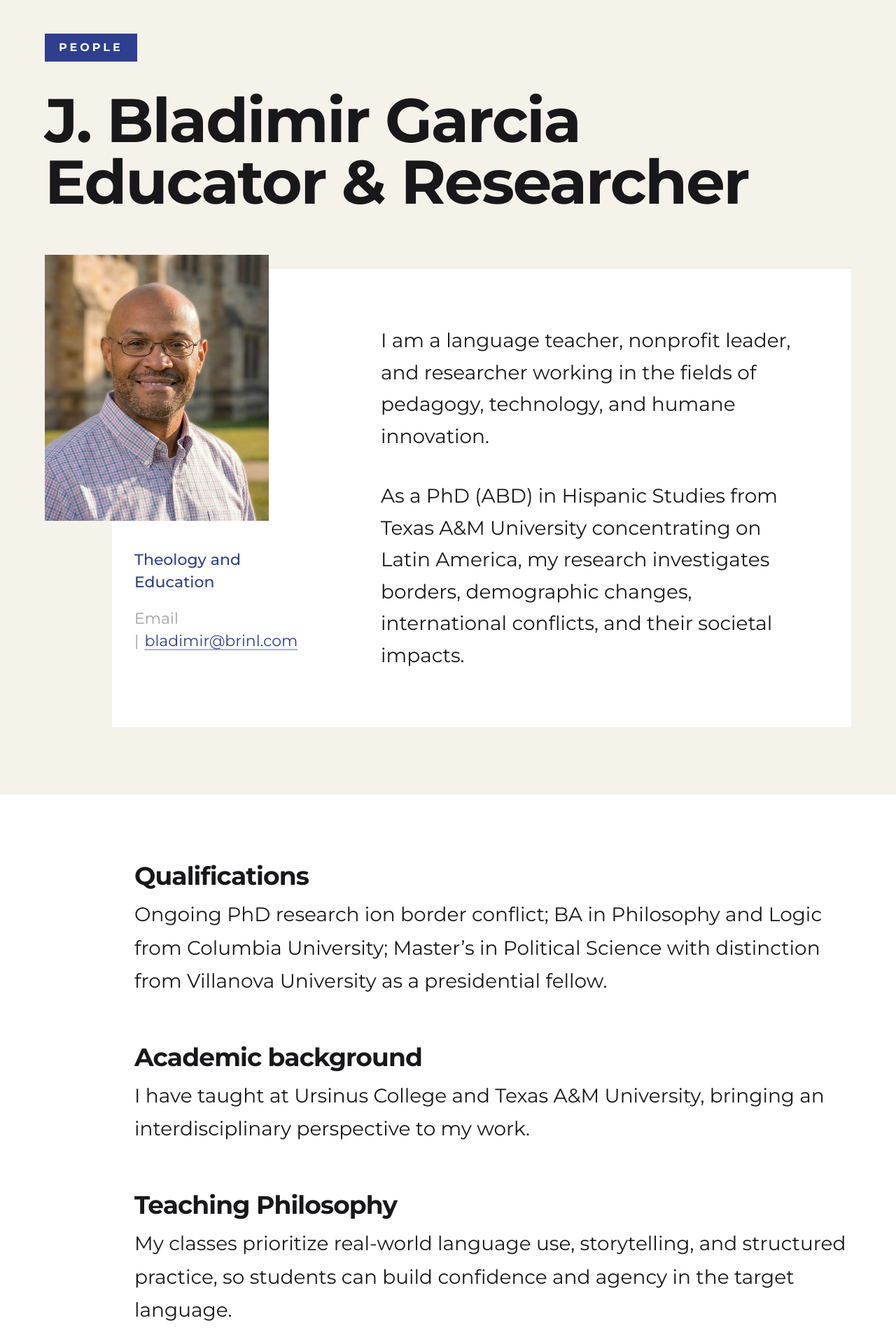
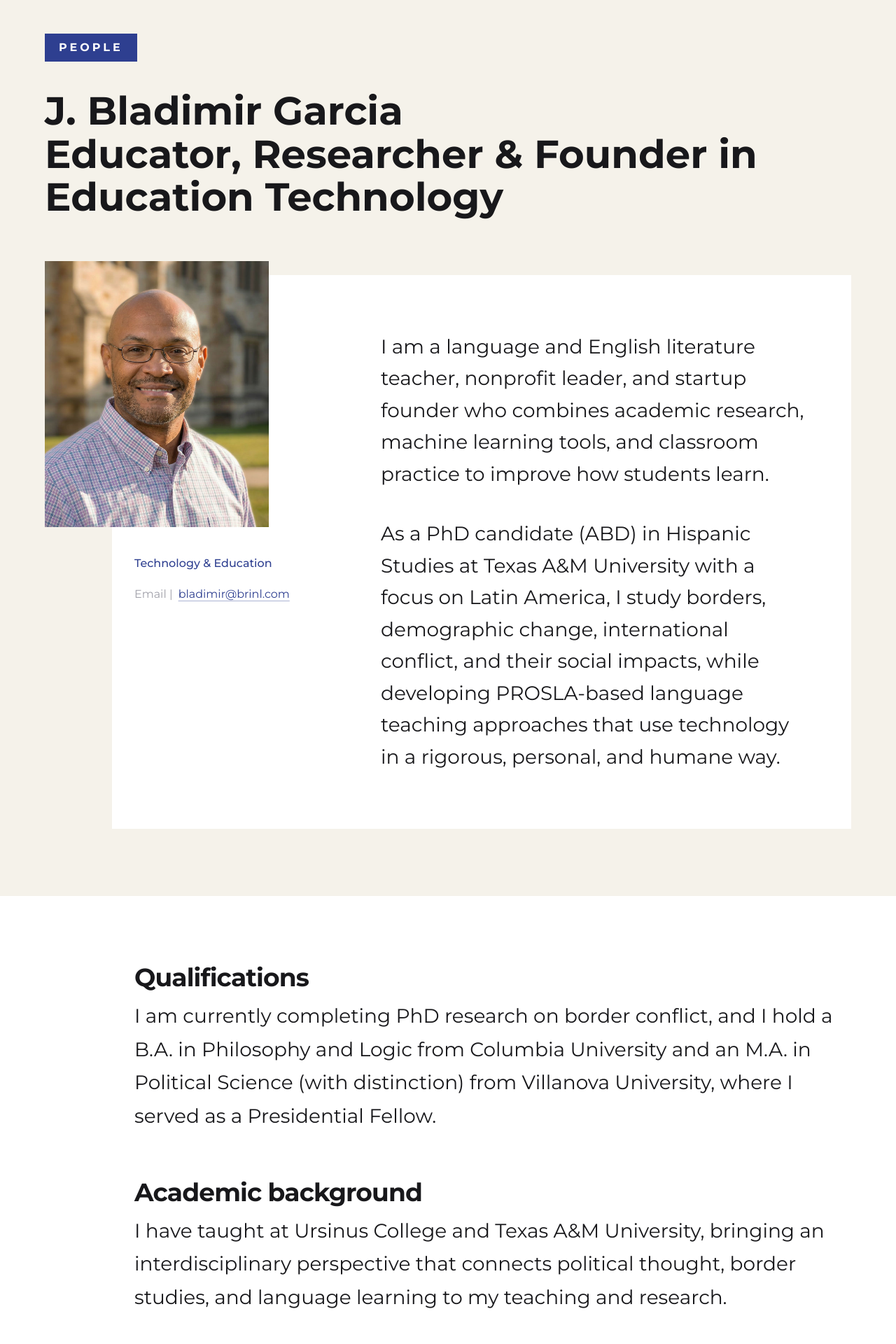
Before and after one commit to RiseforHope/personal-website, a Next.js app: page /about in a window 1280 px wide. Shown: the part 160-2080 px from the top of the page at 70% size. Built offline with nearby package versions, Linux system fonts and the light colour scheme.

Commit message:
auth feature

```diff
--- a/app/about/page.tsx
+++ b/app/about/page.tsx
@@ -25,9 +25,9 @@ export default function About() {
               People
             </span>
           </div>
-          <h1 className="text-4xl font-bold leading-[1.3] tracking-tight md:text-7xl lg:text-[5.5rem]">
+          <h1 className="text-3xl font-bold leading-[1.3] tracking-normal md:text-5xl lg:text-[3.5rem]">
             J. Bladimir Garcia
-            <span className="block">Educator &amp; Researcher</span>
+            <span className="block">Educator, Researcher &amp; Founder in Education Technology </span>
           </h1>
         </div>
 
@@ -41,15 +41,15 @@ export default function About() {
                   Changed -ml-6 to -ml-2.
                   This reduces the negative pull, creating a small left gap on mobile.
               */}
-              <div className="relative h-[300px] w-[300px] bg-gray-200 -ml-4 -mt-4 md:-ml-24 md:-mt-5 md:h-[380px] md:w-[320px]">
+              <div className="relative h-[250px] w-[250px] bg-gray-200 -ml-4 -mt-4 md:-ml-24 md:-mt-5 md:h-[380px] md:w-[320px]">
                 <Image src="/images/about-portrait.jpg" alt="Portrait" fill className="object-cover" priority />
               </div>
 
               <div className="flex flex-col gap-1 px-6 py-6 md:px-8 md:pt-10">
-                <span className="text-lg font-medium text-[#2e3f90] dark:text-[#5c7cfa]">
-                  Theology and Education
+                <span className="text-sm font-medium text-[#2e3f90] dark:text-[#5c7cfa]">
+                  Technology &amp; Education
                 </span>
-                <div className="mt-2 text-lg md:mt-4">
+                <div className="mt-2 text-sm md:mt-4">
                   <span className="mr-2 text-zinc-400">Email |</span>
                   <a href="mailto:your@email.com" className="text-[#2e3f90] underline decoration-[#2e3f90]/40 underline-offset-4 transition hover:decoration-[#2e3f90] dark:text-[#5c7cfa] dark:decoration-[#5c7cfa]/40">
                     bladimir@brinl.com
@@ -61,8 +61,8 @@ export default function About() {
             {/* Right Column */}
             <div className="px-6 pb-12 pt-4 md:px-16 md:py-20">
               <div className="max-w-2xl space-y-6 text-lg leading-relaxed md:space-y-10 md:text-2xl md:leading-relaxed">
-                <p>I am a language teacher, nonprofit leader, and researcher working in the fields of pedagogy, technology, and humane innovation.</p>
-                <p>As a PhD (ABD) in Hispanic Studies from Texas A&M University concentrating on Latin America, my research investigates borders, demographic changes, international conflicts, and their societal impacts.</p>
+                <p>I am a language and English literature teacher, nonprofit leader, and startup founder who combines academic research, machine learning tools, and classroom practice to improve how students learn.</p>
+                <p>As a PhD candidate (ABD) in Hispanic Studies at Texas A&M University with a focus on Latin America, I study borders, demographic change, international conflict, and their social impacts, while developing PROSLA-based language teaching approaches that use technology in a rigorous, personal, and humane way.</p>
               </div>
             </div>
           </div>
@@ -75,23 +75,33 @@ export default function About() {
           <div className="ml-0 pl-6 space-y-12 md:ml-24 md:pl-8 md:space-y-16">
 
             <AboutSection title="Qualifications">
-              <p>Ongoing PhD research ion border conflict; BA in Philosophy and Logic from Columbia University; Master’s in Political Science with distinction from Villanova University as a presidential fellow.</p>
+              <p>
+                I am currently completing PhD research on border conflict, and I hold a B.A. in Philosophy and Logic from Columbia University and an M.A. in Political Science (with distinction) from Villanova University, where I served as a Presidential Fellow.
+                </p>
             </AboutSection>
 
             <AboutSection title="Academic background">
-              <p>I have taught at Ursinus College and Texas A&M University, bringing an interdisciplinary perspective to my work.</p>
+              <p>
+                I have taught at Ursinus College and Texas A&M University, bringing an interdisciplinary perspective that connects political thought, border studies, and language learning to my teaching and research.
+              </p>
             </AboutSection>
 
             <AboutSection title="Teaching Philosophy">
-              <p>My classes prioritize real-world language use, storytelling, and structured practice, so students can build confidence and agency in the target language.</p>
+              <p>
+                My classes center on real-world language use, storytelling, and structured practice so that students can build genuine communicative ability, confidence, and agency in the target language. I design my courses using the PROSLA method, aligning technology and assessment with clear, humane learning goals.
+               </p>
             </AboutSection>
 
             <AboutSection title="Interests">
-              <p>As a hobbyist programmer, I explore the educational applications of machine learning, blending technology with academic expertise to advance innovative teaching methods. My work reflects a commitment to connecting language, technology, and education in practical and impactful ways.</p>
+              <p>
+                As a hobbyist programmer, I explore how machine learning can support teachers and students in practical ways—building tools that extend, rather than replace, human judgment in the classroom. My work reflects a sustained commitment to connecting language, technology, and education in concrete, impactful ways.
+                </p>
             </AboutSection>
 
             <AboutSection title="Featured Publications">
-              <p>My publications include review articles, translations into Spanish and Portuguese, and a forthcoming book, Beyond Borders: Technology and Sovereignty in Latin America (Ashgate, 2026).</p><br/>
+              <p>
+                My publications include review essays, translations into Spanish and Portuguese, and a forthcoming book, Beyond Borders: Technology and Sovereignty in Latin America (Ashgate, 2026).
+              </p><br/>
               <ul className="space-y-6">
                 {publications.map((pub) => (
                   <li key={pub.id} className="flex flex-col gap-1">
```
